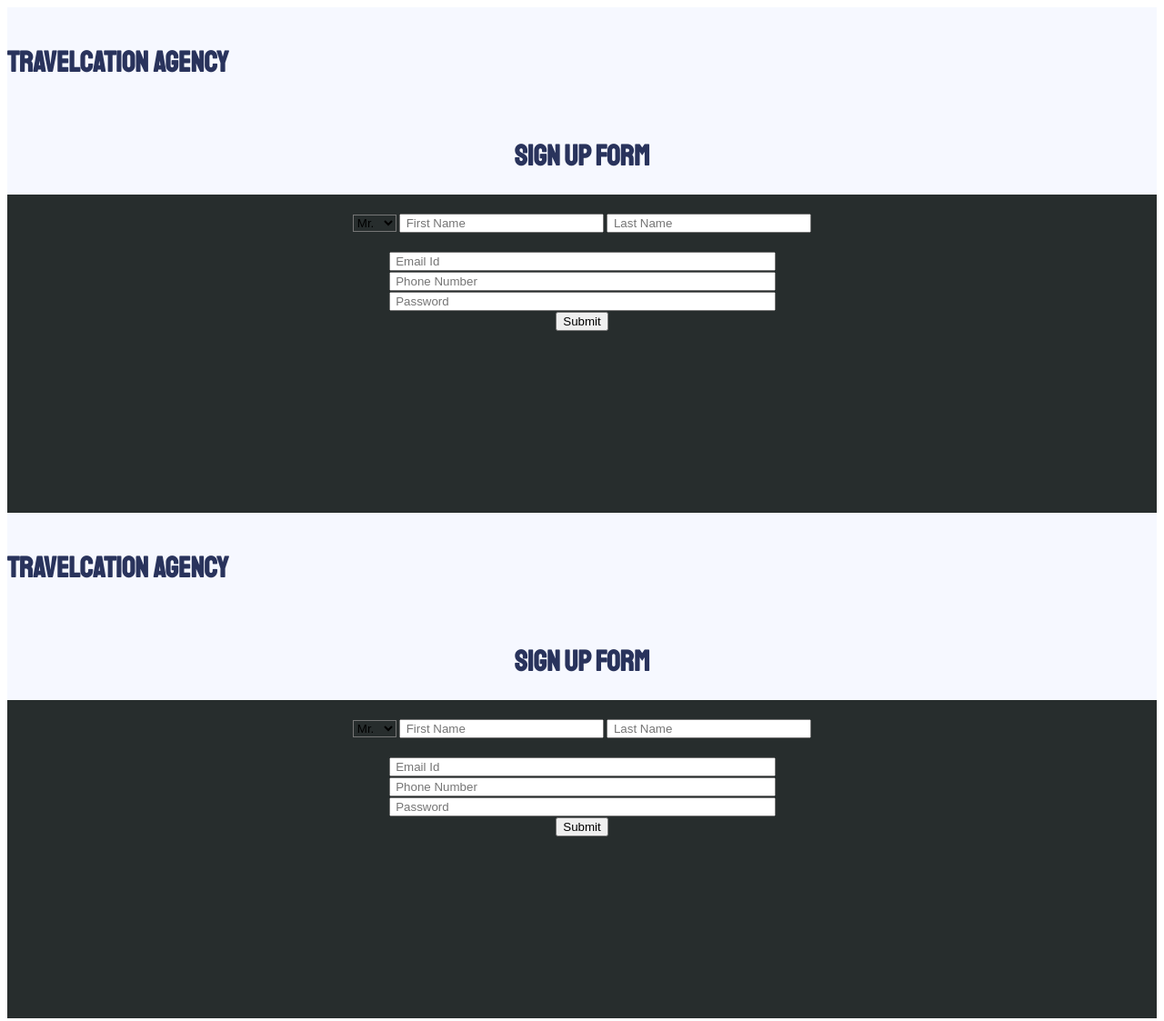
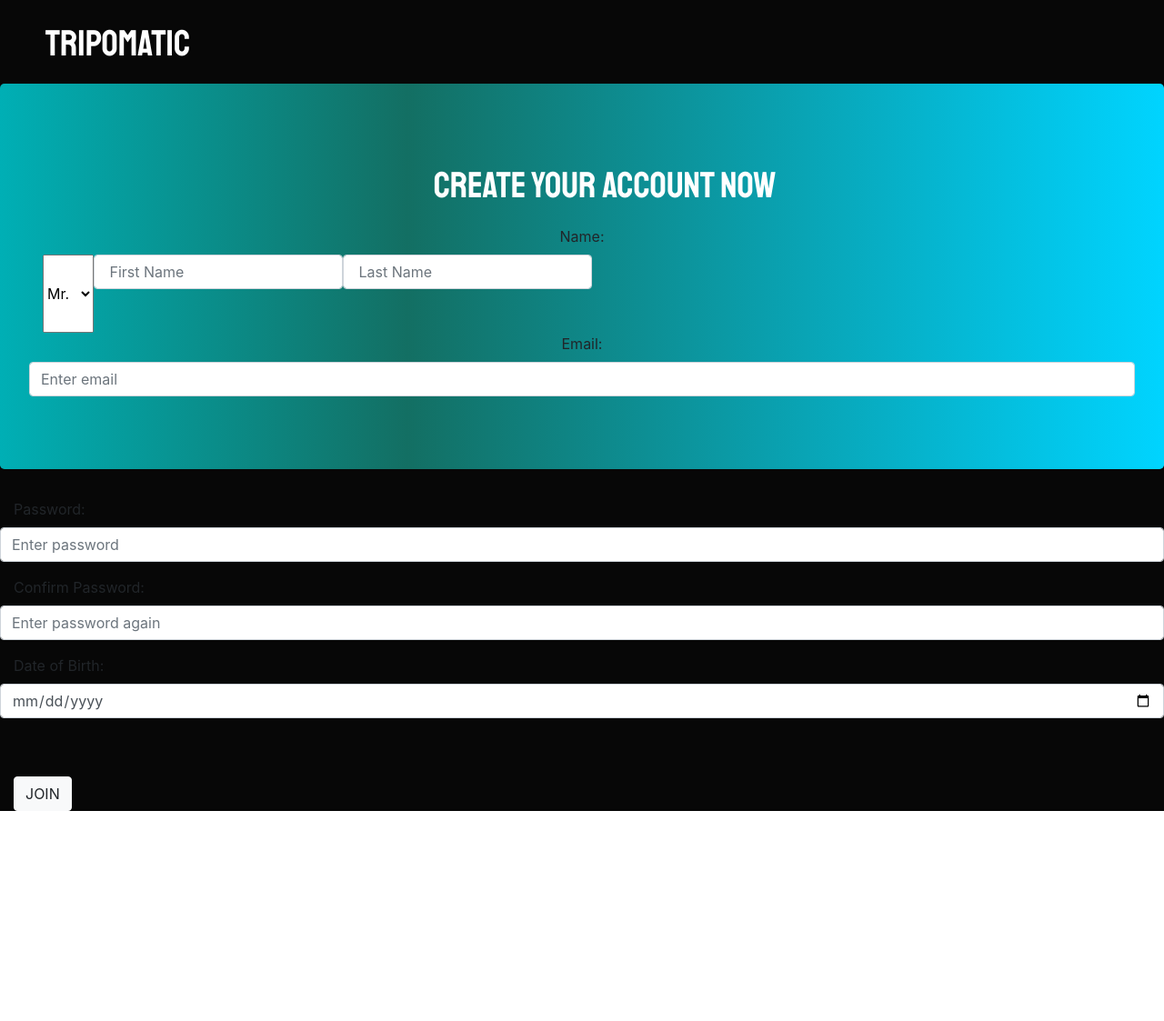
Before and after one commit to sreelekha-raman/tourism, a plain HTML site: page signup.html in a window 1280 px wide. Shown: the whole page at 91% size. After the commit the page ends 908 px from the top, so only its background shows below. Drawn offline with nearby package versions, Linux system fonts and the light colour scheme.

Commit message:
Add files via upload

```diff
--- a/main.css
+++ b/main.css
@@ -3,28 +3,22 @@ body{
   font-family: 'Source Sans Pro', sans-serif;
 }
 .mainbody{
-  background-color: #F6F8FF;
+  background-color: #070707;
   top: 0;
   left: 0;
   width: 100%;
   height: 100%;
 }
 
-.layer {
-  /* background-image: url("back.jpg");
-  background-repeat: no-repeat;
-  background-size: cover;
-  background-blend-mode:overlay; */
-  width: inherit;
-  height: inherit;
-  text-align: center;
+.jumbotron {
+  background: rgb(0,175,181);
+  background: linear-gradient(90deg, rgba(0,175,181,1) 0%, rgba(19,111,99,1) 35%, rgba(0,212,255,1) 100%);
 }
+
 
 #mainhead{
   font-family: 'Staatliches', cursive;
-  al
+  color: white;
+  margin-left: 50px;
+  margin-bottom: 20px;
 }
-.supform{
-  background-color: #272D2D;
-
-}
--- a/signup.html
+++ b/signup.html
@@ -1,110 +1,82 @@
 <!DOCTYPE html>
 <html lang="en" dir="ltr">
   <head>
+    <meta charset="utf-8">
 
-    <meta charset="utf-8">
     <link rel="stylesheet" href="main.css">
     <link href="https://fonts.googleapis.com/css?family=Source+Sans+Pro|Staatliches&display=swap" rel="stylesheet">
+    <link rel="stylesheet" href="https://stackpath.bootstrapcdn.com/bootstrap/4.4.1/css/bootstrap.min.css" integrity="sha384-Vkoo8x4CGsO3+Hhxv8T/Q5PaXtkKtu6ug5TOeNV6gBiFeWPGFN9MuhOf23Q9Ifjh" crossorigin="anonymous">
+
+    <script src="https://stackpath.bootstrapcdn.com/bootstrap/4.4.1/js/bootstrap.min.js" integrity="sha384-wfSDF2E50Y2D1uUdj0O3uMBJnjuUD4Ih7YwaYd1iqfktj0Uod8GCExl3Og8ifwB6" crossorigin="anonymous"></script>
+
     <title>SIGN UP</title>
   </head>
+
   <body>
-	<script src="validation.js">
-</script>
+    <script src="validation.js"></script>
+
     <div class="mainbody">
+
       <div class="header">
-        <br><h1 id="mainhead"> TRAVELCATION AGENCY</h1>
+
+        <br><h1 id="mainhead">TRIPOMATIC </h1>
+
       </div>
-      <div class="layer">
-        <br><h1 id="mainhead">SIGN UP FORM</h1>
-        <div class="supform">
-          <form class="supform" action="index.html" onsubmit="return validate()"method="post">
-            <br><select class="supform" id="pref">
-              <option value="">Mr.</option>
-              <option value="">Mrs.</option>
-              <option value="">Ms.</option>
 
-            </select>
-            <input type="text" name="fname" placeholder=" First Name" size="25">
-            <input type="text" name="lname" placeholder=" Last Name" size="25"><br><br>
-            <input type="email" name="email" placeholder=" Email Id" size="50">
-<br>
- <input type="text" name="number" placeholder=" Phone Number" size="50">
-<br>
- <input type="password" name="password" placeholder=" Password" size="50">
-<br>
-<input type="submit" name="submit">
-<br>
+      <div class="jumbotron text-center">
 
+        <br><h1 id="mainhead">Create your account now</h1>
 
-            <br>
-            <br>
+          <form class="form-group" name="supform" onsubmit="return validate()" method="post">
 
-            <br><br>
-            <br>
-            <br>
-            <br>
-            <br>
-            <br>
-            <br>
+              <label class="control-label" for="email">Name:</label>
 
+              <div class="col-sm-offset-2 col-sm-10">
+
+                <div class="input-group">
+                  <br><select class="form-horizontal" id="pref">
+                    <option value="">Mr.</option>
+                    <option value="">Mrs.</option>
+                    <option value="">Ms.</option>
+                    </select>
+                    <div class="col-xs-4">
+                    <input type="text" class="form-control" name="fname" placeholder=" First Name">
+                    </div>
+                    <div class="col-xs-4">
+                      <input type="text" class="form-control" name="lname" placeholder=" Last Name"><br><br>
+                    </div>
+                </div>
+              </div>
+
+              <label class="control-label col-sm-2" for="email">Email:</label>
+              <div class="col-xs-4">
+                <input type="email" class="form-control" id="email" placeholder="Enter email">
+              </div>
+            </div>
+            <div class="form-group">
+              <label class="control-label col-sm-2" for="pwd">Password:</label>
+              <div class="col-xs-4">
+                <input type="password" class="form-control" id="pwd" placeholder="Enter password">
+              </div>
+            </div>
+            <div class="form-group">
+              <label class="control-label col-sm-2" for="cpwd">Confirm Password:</label>
+              <div class="col-xs-4">
+                <input type="password" class="form-control" id="cpwd" placeholder="Enter password again">
+              </div>
+            </div>
+            <div class="form-group">
+              <label class="control-label col-sm-2" for="bob">Date of Birth:</label>
+                <div class="col-xs-4">
+                  <input type="date" class="form-control" id="dob"><br><br>
+                </div>
+            </div>
+            <div class="form-group">
+              <div class="col-sm-offset-2 col-sm-10">
+                <button type="submit" name="submit" class="btn btn-light">JOIN</button>
+              </div>
+            </div>
           </form>
-        </div>
-      </div>
     </div>
   </body>
-</html>
-<!DOCTYPE html>
-<html lang="en" dir="ltr">
-  <head>
-
-    <meta charset="utf-8">
-    <link rel="stylesheet" href="main.css">
-    <link href="https://fonts.googleapis.com/css?family=Source+Sans+Pro|Staatliches&display=swap" rel="stylesheet">
-    <title>SIGN UP</title>
-  </head>
-  <body>
-	<script src="validation.js">
-</script>
-    <div class="mainbody">
-      <div class="header">
-        <br><h1 id="mainhead"> TRAVELCATION AGENCY</h1>
-      </div>
-      <div class="layer">
-        <br><h1 id="mainhead">SIGN UP FORM</h1>
-        <div class="supform">
-          <form class="supform" action="index.html" onsubmit="return validate()"method="post">
-            <br><select class="supform" id="pref">
-              <option value="">Mr.</option>
-              <option value="">Mrs.</option>
-              <option value="">Ms.</option>
-
-            </select>
-            <input type="text" name="fname" placeholder=" First Name" size="25">
-            <input type="text" name="lname" placeholder=" Last Name" size="25"><br><br>
-            <input type="email" name="email" placeholder=" Email Id" size="50">
-<br>
- <input type="text" name="number" placeholder=" Phone Number" size="50">
-<br>
- <input type="password" name="password" placeholder=" Password" size="50">
-<br>
-<input type="submit" name="submit">
-<br>
-
-
-            <br>
-            <br>
-
-            <br><br>
-            <br>
-            <br>
-            <br>
-            <br>
-            <br>
-            <br>
-
-          </form>
-        </div>
-      </div>
-    </div>
-  </body>
-</html>
+</html
```
Also changed, not shown: validation.js (line endings or trailing spaces).
